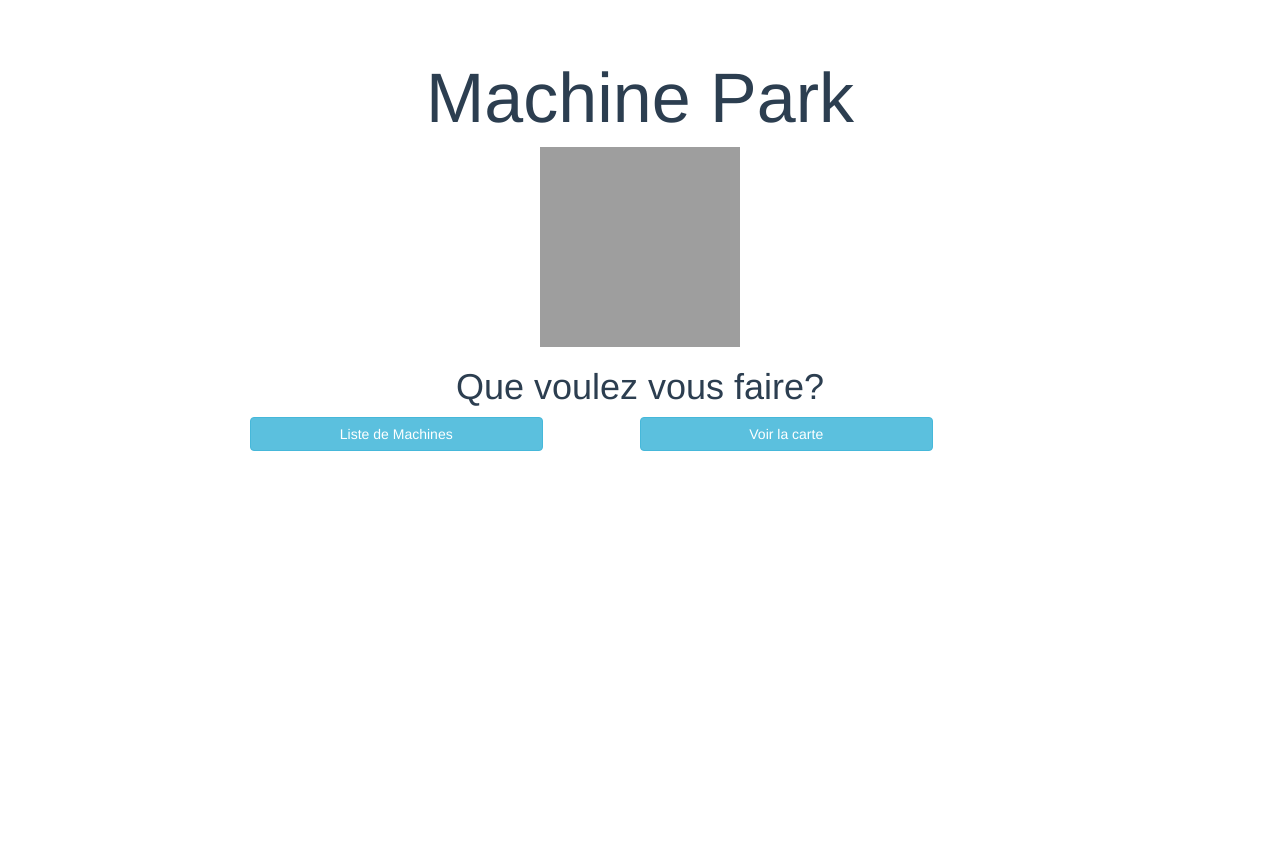
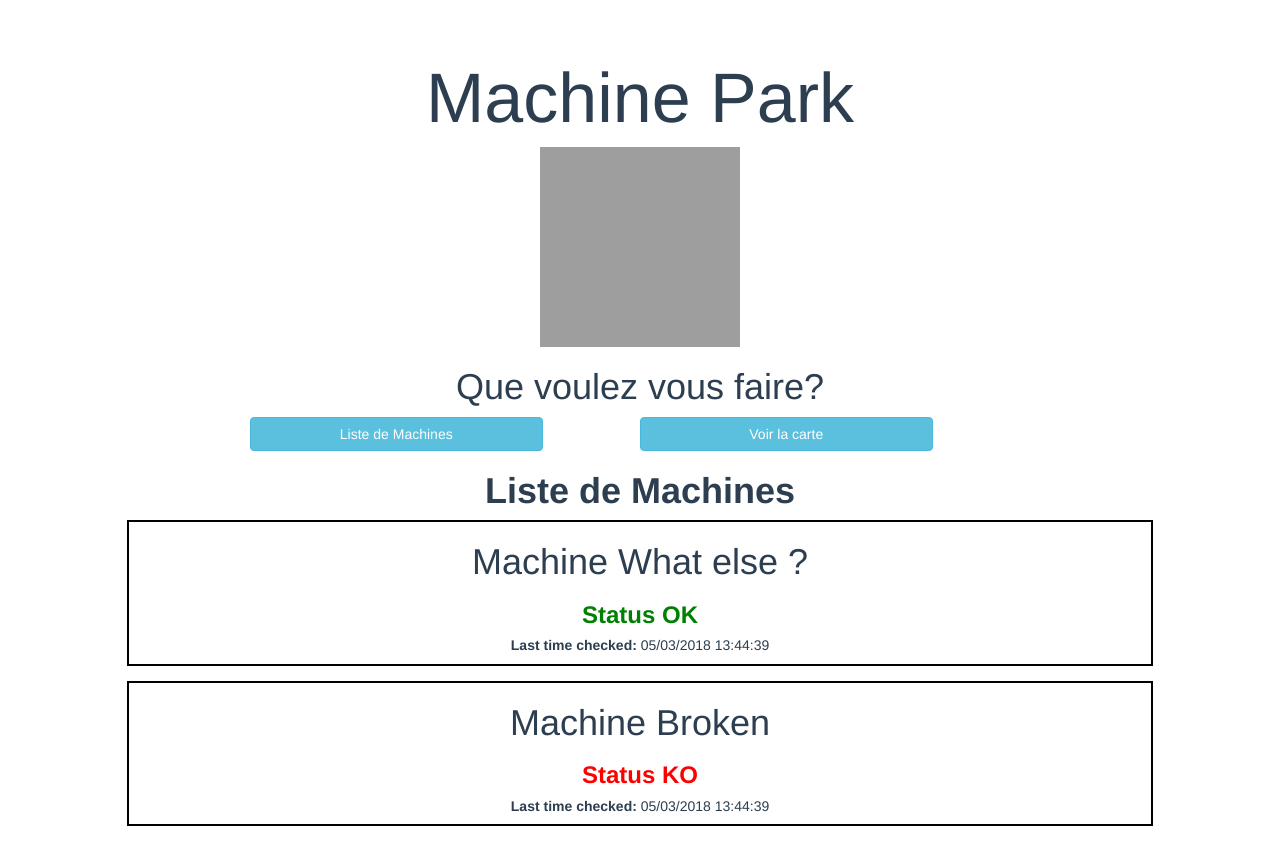
Before and after one commit to Ser-Custodio/machinePark, a Vue app: page /#/list in a window 1280 px wide. Before the commit the page ends 800 px from the top, so only its background shows below. Built offline with nearby package versions, Linux system fonts and the light colour scheme; no server answers; grey boxes are pictures that could not be loaded.

Commit message:
Added a v-for commande to show the list of machines

```diff
--- a/index.html
+++ b/index.html
@@ -12,5 +12,7 @@
   <body>
     <div id="app"></div>
     <script src="dist/build.js"></script>
+
+
   </body>
 </html>
--- a/package.json
+++ b/package.json
@@ -7,10 +7,12 @@
     "watchify": "watchify -vd -p browserify-hmr -e src/main.js -o dist/build.js",
     "serve": "http-server -o -s -c 1 -a localhost",
     "dev": "npm-run-all --parallel watchify serve",
-    "build": "cross-env NODE_ENV=production browserify -g envify src/main.js | uglifyjs -c warnings=false -m > dist/build.js"
+    "build": "cross-env NODE_ENV=production browserify -g envify src/main.js | uglifyjs -c warnings=false -m > dist/build.js",
+    "romain": "git add . | git commit -m 'passed props to machine.vue component' | git push"
   },
   "dependencies": {
-    "vue": "^2.0.1"
+    "vue": "^2.0.1",
+    "vue-router": "^3.0.1"
   },
   "devDependencies": {
     "babel-core": "^6.0.0",
--- a/src/App.vue
+++ b/src/App.vue
@@ -1,4 +1,3 @@
-
 <template>
   <div id="app">
     <h1 class="pageTitle">{{ msg }}</h1>
@@ -6,11 +5,11 @@
     <h1>Que voulez vous faire?</h1>
     <div class="container">
       <div class="row">
-        <button @click="listMachines" class="machListe btn btn-info col-sm-offset-2 col-sm-3">Liste de Machines</button>
-        <button @click="mapMachines" class="btn btn-info col-sm-offset-1 col-sm-3">Voir la carte</button>
+          <router-link to="/list"><button class="machListe btn btn-info col-sm-offset-2 col-sm-3">Liste de Machines</button></router-link>
+          <router-link to="/map"><button class="btn btn-info col-sm-offset-1 col-sm-3">Voir la carte</button></router-link>
       </div>
-      <machinelist></machinelist>
-      <machinemap></machinemap>
+        <!--<router-link to="/list"></router-link>-->
+          <router-view></router-view>
     </div>
   </div>
 </template>
@@ -18,11 +17,13 @@
 <script>
     import Machinelist from "./MachinesList.vue"
     import Machinemap from "./MachinesMap.vue";
+    import Machine from "./Machine.vue";
 
 export default {
-    components: {
-        Machinemap,
-        Machinelist},
+     components: {
+         Machinemap,
+         Machinelist,
+         Machine},
     name: 'app',
   data () {
     return {
--- /dev/null
+++ b/src/Machine.vue
@@ -0,0 +1,43 @@
+<template>
+    <div>
+        <h1>Machine {{ name }}</h1>
+        <h3 class="green" v-if="status">Status OK</h3>
+        <h3 class="red" v-else>Status KO</h3>
+        <h5><b>Last time checked:</b> {{ dateform(checkedAt) }}</h5>
+    </div>
+</template>
+
+<script>
+    export default {
+        name: "machine",
+        props:['name','status','checkedAt'],
+        data() {
+            return {
+                // quelque chose
+            }
+        },
+        methods:{
+            dateform: function (date){
+                return date.toLocaleString('fr-FR',{timeZone: 'UTC'});
+            }
+        }
+    }
+</script>
+
+<style scoped>
+    .red {
+        color: red;
+        font-weight: bold;
+    }
+
+    .green {
+        color: green;
+        font-weight: bold;
+    }
+    div{
+        border: 2px solid black;
+        margin: auto;
+        width: 90%;
+        margin-bottom: 15px;
+    }
+</style>
--- a/src/MachinesList.vue
+++ b/src/MachinesList.vue
@@ -1,20 +1,35 @@
 <template>
-    <h1 class="listmach">{{ msg }}</h1>
+    <div>
+        <h1><b>Liste de Machines</b></h1>
+        <machine v-for="machine in machines" :key="machine.id" :name="machine.name" :status="machine.status" :checkedAt="machine.checkedAt"></machine>
+    </div>
 </template>
 
 <script>
+    import machine from './Machine.vue';
+
     export default {
+        components:{machine},
         name: "machinelist",
         data() {
             return {
                 msg: 'List de Machines',
+                machines: [{
+                    id: 1,
+                    name: 'What else ?',
+                    status: true,
+                    checkedAt: new Date(),
+                }, {
+                    id: 2,
+                    name: 'Broken',
+                    status: false,
+                    checkedAt: new Date(),
+                }]
             }
         }
     }
 </script>
 
 <style scoped>
-.listmach{
-    display: none;
-}
+
 </style>
--- a/src/MachinesMap.vue
+++ b/src/MachinesMap.vue
@@ -14,7 +14,5 @@
 </script>
 
 <style scoped>
-    .mapsmach{
-        display: none;
-    }
+
 </style>
--- a/src/main.js
+++ b/src/main.js
@@ -1,13 +1,27 @@
 import Vue from 'vue'
 import App from './App.vue'
+import VueRouter from 'vue-router'
+import machinelist from './MachinesList.vue'
+import machinemap from './MachinesMap.vue'
+import machine from './Machine.vue'
+Vue.use(VueRouter)
 
-$.getJSON("https://machine-api-campus.herokuapp.com/api/machines" , function (data) {
-                data.forEach(function (machine) {
-                $('.machines').append('<h4>' + machine.name + '</h4>');
-                });
-    });
+// $.getJSON("https://machine-api-campus.herokuapp.com/api/machines" , function (data) { // callback
+//                 data.forEach(function (machine) {
+//                     $('.machines').append('<h4>' + machine.name + '</h4>');
+//                 });
+//     });
+const routes = [
+    { path: '/list' , component: machinelist },
+    { path: '/map' , component: machinemap },
+    { path: '/list', component: machine},
+    ]
 
+const router = new VueRouter({
+    routes
+})
 new Vue({
     el: '#app',
+    router,
     render: h => h(App)
 });
```
Also changed, not shown: toto.txt (added).
